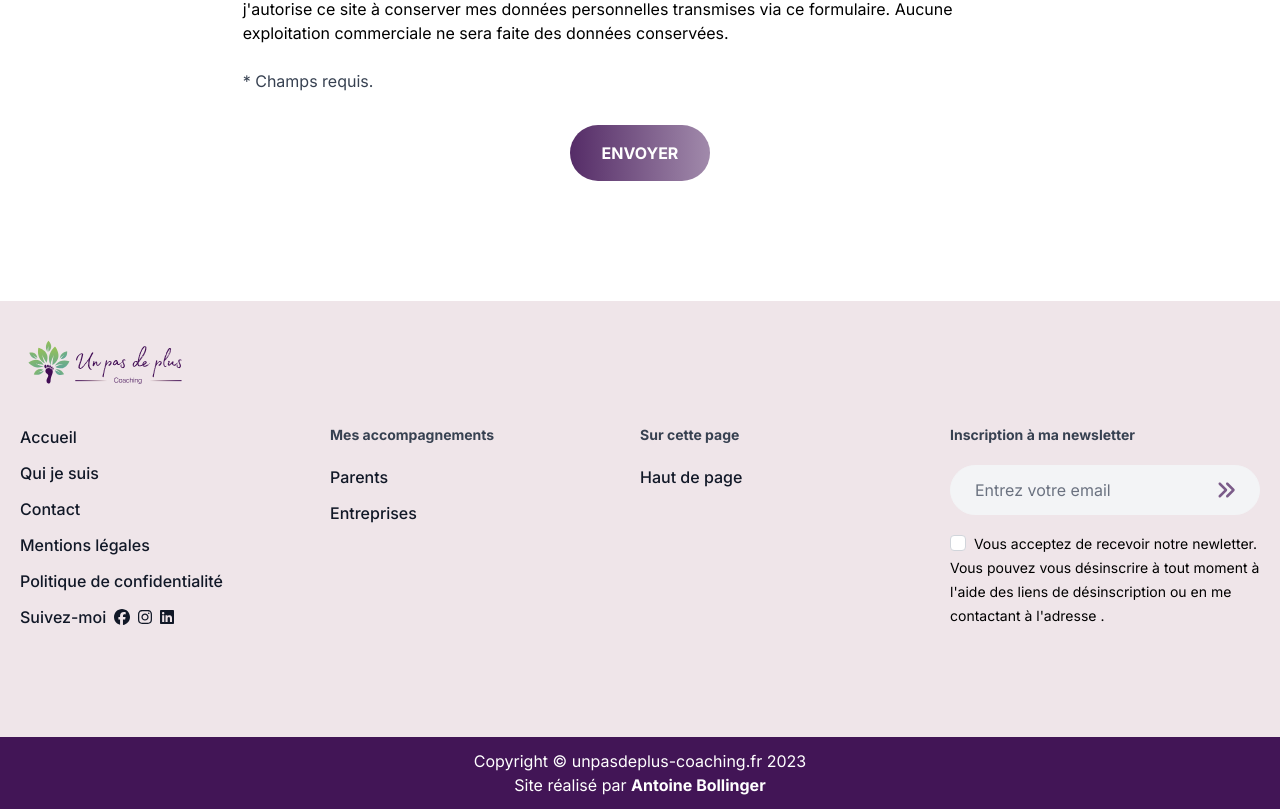
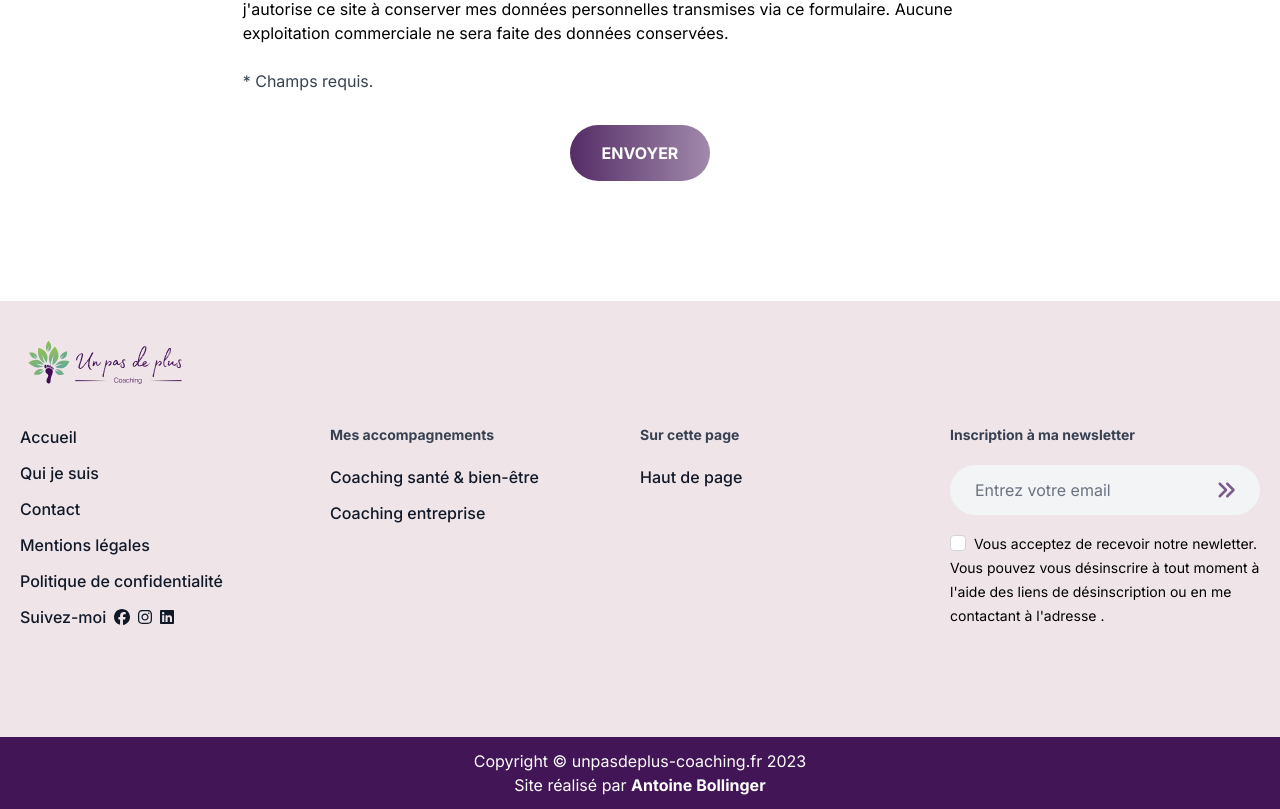
Before and after one commit to antoinebollinger/unpasdeplus-coaching, a Next.js app: page /contact in a window 1280 px wide. Shown: the part 1279-2088 px from the top of the page. Built offline with nearby package versions, Linux system fonts and the light colour scheme.

Commit message:
🚧 footer

```diff
--- a/src/components/footer.tsx
+++ b/src/components/footer.tsx
@@ -125,12 +125,12 @@ export default function Footer({
                                 <ul>
                                     <li>
                                         <Link href="/coaching-sante-bienetre">
-                                            Parents
+                                            Coaching santé & bien-être
                                         </Link>
                                     </li>
                                     <li>
                                         <Link href="/coaching-entreprise">
-                                            Entreprises
+                                            Coaching entreprise
                                         </Link>
                                     </li>
                                 </ul>
```
